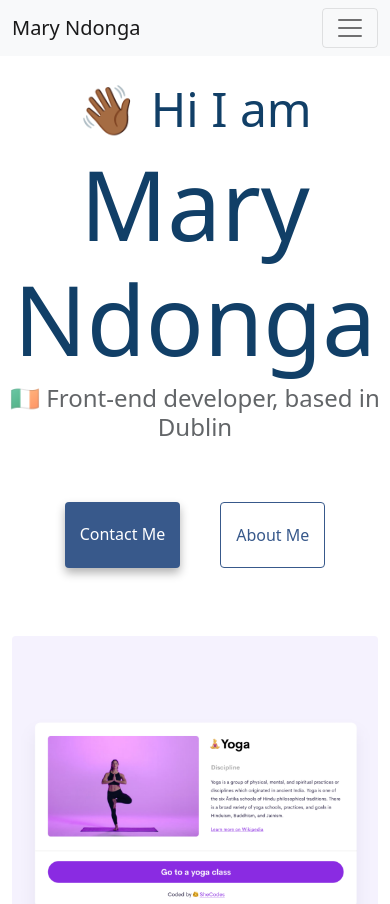
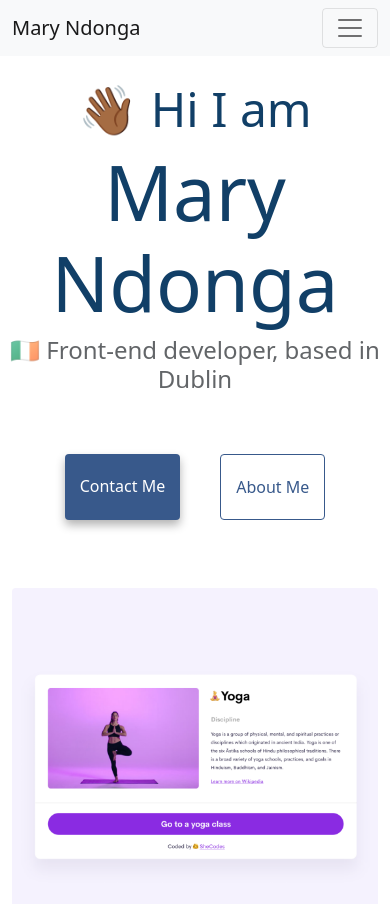
Before and after one commit to sonializzie/Responsive, a plain HTML site: page index.html in a window 390 px wide. Shown: the top 904 px of the page. Drawn offline with nearby package versions, Linux system fonts and the light colour scheme.

Commit message:
Added media queries

```diff
--- a/style.css
+++ b/style.css
@@ -117,3 +117,9 @@ p {
 .email-link:hover {
   text-decoration: underline;
 }
+
+@media (max-width: 576px) {
+  h1 {
+    font-size: 76px !important;
+  }
+}
```
